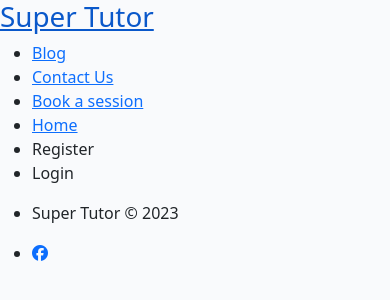
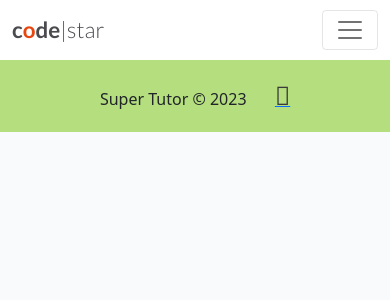
Before and after one commit to dhrutibhudia97/Super-Tutors, a Django app: template templates/base.html in a window 390 px wide. Shown: the top 300 px of the page. Run offline with Django 3.2, Linux system fonts and the light colour scheme; the template is opened without the code that fills it, so the values that code supplies are empty; some libraries are stand-ins or nearby versions.

Commit message:
Moved all html files to templates folder

```diff
--- a/assets/css/style.css
+++ b/assets/css/style.css
@@ -1,4 +1,4 @@
-body {
+/* body {
     font-family:lato, sans-serif;
     font-weight:300;
     color:#141414;
@@ -291,4 +291,4 @@ footer {
         left: 15px;
         animation: none;
 
-}
+} */
--- a/bookings/urls.py
+++ b/bookings/urls.py
@@ -3,5 +3,5 @@ from django.urls import path
 
 
 urlpatterns = [
-    path('blog.html', views.PostList.as_view(), name='blog')
+    path('theblog.html', views.PostList.as_view(), name='blog')
 ]
--- a/bookings/views.py
+++ b/bookings/views.py
@@ -7,5 +7,5 @@ from .models import Post
 class PostList(generic.ListView):
     model = Post
     queryset = Post.objects.filter(status=1).order_by('-created-on')
-    template_name = 'blog.html'
+    template_name = 'theblog.html'
     paginate_by = 8
--- a/bookingsessions/urls.py
+++ b/bookingsessions/urls.py
@@ -19,4 +19,5 @@ from django.urls import path, include
 urlpatterns = [
     path('admin/', admin.site.urls),
     path('summernote/', include('django_summernote.urls')),
+    path('theblog.html', include('theblog.urls'), name='theblog_urls'),
 ]
--- a/static/css/style.css
+++ b/static/css/style.css
@@ -1,8 +1,5 @@
-body {
-    background-color: #F9FAFC;
-}
-
 .brand {
+    font-family: Lato, sans-serif;
     font-size: 1.4rem;
     font-weight: 700;
     color: #4A4A4F;
@@ -139,3 +136,301 @@ body {
     background: transparent;
     border: none;
 }
+
+
+/*-----------Your own CSS ------------*?
+
+body {
+    font-family:lato, sans-serif;
+    font-weight:300;
+    color:#141414;
+    margin: 2px 10px;
+    padding: 2px 10px;
+}
+/* headings and logos */
+
+header {
+    top: 0;
+    display: inline-block;
+}
+
+h1, h2 {font-family:oswald, sans-serif;
+       text-transform:uppercase;
+       letter-spacing:2.5px;
+       color:#252525;
+}
+
+#logo {
+    float:left;
+    font-size:210%;
+    margin:20px 20px;
+    color: rgb(10, 47, 116);
+    font-weight: 700;
+}
+/* navigation links */
+
+
+#menu {
+    font-size:110%;
+    letter-spacing:2px;
+    background-color: rgb(87, 136, 94, 0.4);
+}
+#menu, #logo {
+    line-height:75px;
+}
+
+#menu > li {
+    float: right;
+    list-style-type:none;
+    margin-right:30px;
+}
+
+#menu a {
+    text-decoration: none;
+    color: inherit;
+}
+
+#menu a:hover {
+    border-bottom:1px solid #3a3a3a;
+}
+
+.active {
+    font-weight: 600;
+}
+
+
+
+/*Hero image */
+#hero-image {
+    height: 600px;
+    width:100%;
+    /*overflow: hidden; */
+    position: relative;
+    margin: auto;
+    background: url(../css/images/group-tuition.jpg) no-repeat center center;
+    background-size:cover;
+}
+
+
+/* Cover text box */
+#cover-text {
+    color:#000000;
+    font-size: 20px;
+    font-family: sans-serif;
+    text-align:center;
+    width: 600px;
+    height: 170px;
+    background-color: rgb(181, 223, 126, 0.6);
+    top: 40px;
+    right: 75px;
+    position: absolute;
+    /* Animates zoom effect on home page */
+    animation-name: hero-zoom;
+    animation-duration: 4s;
+    animation-fill-mode: forwards;
+  }
+  /* Creates the level of zoom for hero image 1 */
+  @keyframes hero-zoom {
+      from{
+          transform: scale(0.8);
+     }
+      to{
+          transform: scale(1.0);
+     }
+  }
+
+
+
+
+
+
+/* Sections  */
+.section-heading-uppercase {
+    text-align: center;
+
+}
+
+.services {
+    margin: auto;
+}
+
+
+.reviews {
+    background-color: rgb(255, 255, 255);
+    text-align: center;
+}
+
+.review-title {
+    font-weight: 500;
+}
+
+.review {
+    text-align: left;
+}
+
+#fernando {
+        background-image: url(images/fernando\ alonso.jpg);
+        height: 75px;
+        width:75px;
+        background-size: cover;
+        background-repeat: no-repeat;
+        float:left;
+}
+
+#lance {
+    background-image: url(images/lance-stroll.jpg);
+    height: 75px;
+    width:75px;
+    background-size: cover;
+    background-repeat: no-repeat;
+    float:left;
+}
+
+#susie {
+    background-image: url(images/susie-wolff.jpg);
+    height: 75px;
+    width:75px;
+    background-size: cover;
+    background-repeat: no-repeat;
+    float:left;
+}
+
+.gcse {
+    background-color: rgba(148, 233, 193, 0.74);
+}
+
+.alevel {
+    background-color: rgba(153, 186, 218, 0.842);
+}
+
+
+.contact {
+    background-color: rgb(204, 238, 203);
+
+}
+
+
+td {
+    text-align: right;
+}
+
+/* google maps   */
+div#map {min-height: 360px;}
+
+
+/*________Blog _______ */
+
+/* Blog Photo */
+
+.blog-text {
+    width: 450px;
+
+}
+
+#blogphotoone {
+    background-image: url(images/studying-girl.jpg);
+    height: 450px;
+    width:450px;
+    background-size: cover;
+    background-repeat: no-repeat;
+}
+
+
+
+
+
+
+/* Footer  */
+footer {
+    bottom: 0;
+    width: 100%;
+    background-color: rgb(181, 223, 126);
+    min-height: 65px;
+    margin: 0;
+}
+
+.social-network {
+    text-align: center;
+    margin: 10px 0px;
+    padding: 0;
+}
+
+.social-network > li {
+    display: inline-block;
+    padding: 0px 12px;
+    margin: 7px 0px;
+}
+
+.social-network > li > p {
+    margin: 0px 0px;
+}
+
+.social-network i {
+    font-size: 160%;
+    margin: 1%;
+    color:#3a3a3a;
+}
+
+
+
+
+/* ------------ Media Queries for screens smaller than 820px ----- */
+
+@media (max-width: 820px) {
+    #menu {
+        font-size:90%;
+        letter-spacing:1.6px;
+    }
+    #menu, #logo {
+        line-height:70px;
+    }
+
+    #menu > li {
+        margin-right:20px;
+    }
+
+    #cover-text {
+        font-size: 16px;
+        font-family: sans-serif;
+        align-self: center;
+        width: 550px;
+        height: 145px;
+        background-color: rgb(181, 223, 126, 0.6);
+        top: 18px;
+        align-items: center;
+        position:absolute;
+
+
+}
+
+
+}
+
+
+/* ------------ Media Queries for screens smaller than 685px ----- */
+
+@media (max-width: 685px) {
+    #logo {
+        font-size: 95%;
+        display: block;
+    }
+    #menu {
+        display: block;
+        text-align: right;
+    }
+    #menu, #logo {
+        line-height:55px;
+    }
+    #menu > li {
+        margin-right:10px;
+    }
+
+    #cover-text {
+        font-size: 14px;
+        width: 300px;
+        height: 190px;
+        top: 15px;
+        left: 15px;
+        animation: none;
+
+}
--- a/templates/base.html
+++ b/templates/base.html
@@ -4,39 +4,38 @@
 <html class="h-100">
 
 <head>
-    <meta charset="UTF-8">
-    <meta http-equiv="X-UA-Compatible" content="IE=edge">
-    <meta name="viewport" content="width=device-width, initial-scale=1.0">
-    <meta name="description" content="Looking for a science tutor in Wembley, London">
-    <meta name="keywords" content="science tutor, GCSE science, A-level science, wembley, london">
+    <title>Super Tutor</title>
 
-    <link rel="stylesheet" href="https://cdn.jsdelivr.net/npm/bootstrap@5.2.3/dist/css/bootstrap.min.css" type="text/css">
-    <script src="https://kit.fontawesome.com/1dcd83a48c.js" crossorigin="anonymous"></script>
+    <link rel="preconnect" href="https://fonts.gstatic.com">
+    <link href="https://fonts.googleapis.com/css2?family=Roboto:wght@300&display=swap" rel="stylesheet">
+    <link href="https://fonts.googleapis.com/css2?family=Lato:wght@300;700&display=swap" rel="stylesheet">
+    <link rel="stylesheet" href="https://cdnjs.cloudflare.com/ajax/libs/font-awesome/5.15.3/css/all.min.css">
+    <meta name="viewport" content="width=device-width, initial-scale=1" />
+    <link href="https://cdn.jsdelivr.net/npm/bootstrap@5.0.1/dist/css/bootstrap.min.css" rel="stylesheet"
+        integrity="sha384-+0n0xVW2eSR5OomGNYDnhzAbDsOXxcvSN1TPprVMTNDbiYZCxYbOOl7+AMvyTG2x" crossorigin="anonymous">
+    <script src="https://cdn.jsdelivr.net/npm/bootstrap@5.0.1/dist/js/bootstrap.bundle.min.js"
+        integrity="sha384-gtEjrD/SeCtmISkJkNUaaKMoLD0//ElJ19smozuHV6z3Iehds+3Ulb9Bn9Plx0x4" crossorigin="anonymous">
+    </script>
+    <link rel="stylesheet" href="{% static 'css/style.css' %}">
 
-    <link rel="stylesheet" href="{% static 'css/style.css' %}">
-    <title>Super Tutor</title>
 </head>
 
 <body class="d-flex flex-column h-100 main-bg">
 
+    <!-- Navigation -->
 
-    <header class="col-12">
-        <a href="index.html">
-            <h1 id="logo">Super Tutor</h1>
-        </a>
-        <nav>
-            <ul id="menu">
-                <li>
-                    <a href="blog.html" class="active">Blog</a>
-                </li>
-                <li>
-                    <a href="contact.html">Contact Us</a>
-                </li>
-                <li>
-                    <a href="booksession.html">Book a session</a>
-                </li>
-                <li>
-                    <a href="index.html">Home</a>
+    <nav class="navbar navbar-expand-lg navbar-light bg-white">
+        <div class="container-fluid">
+            <a class="navbar-brand" href="{% url 'home' %}"><span class="brand">c<span class="red-o">o</span>de<span
+                        class="thin">|star</span></span></span></a>
+            <button class="navbar-toggler" type="button" data-bs-toggle="collapse" data-bs-target="#navbarText"
+                aria-controls="navbarText" aria-expanded="false" aria-label="Toggle navigation">
+                <span class="navbar-toggler-icon"></span>
+            </button>
+            <div class="collapse navbar-collapse" id="navbarText">
+                <ul class="navbar-nav me-auto mb-2 mb-lg-0">
+                    <li class="nav-item">
+                        <a class="nav-link active" aria-current="page" href="{% url 'home' %}">Home</a>
                     </li>
                     {% if user.is_authenticated %}
                     <li class="nav-item">
@@ -51,9 +50,12 @@
                     </li>
                     {% endif %}
                 </ul>
+                <span class="navbar-text text-muted">
+                    adventures of a software developer
+                </span>
+            </div>
+        </div>
     </nav>
-    </header>
-
 
     <main class="flex-shrink-0 main-bg">
         {% block content %}
@@ -61,7 +63,7 @@
         {% endblock content %}
     </main>
 
-
+    <!-- Footer -->
     <footer>
         <ul class="social-network">
             <li><p>  Super Tutor © 2023  </p></li>
--- a/blog.html
+++ b/templates/blog.html
@@ -21,7 +21,7 @@
         <nav>
             <ul id="menu">
                 <li>
-                    <a href="blog.html" class="active">Blog</a>
+                    <a href="theblog.html" class="active">Blog</a>
                 </li>
                 <li>
                     <a href="contact.html">Contact Us</a>
--- a/booksession.html
+++ b/templates/booksession.html
@@ -1,4 +1,4 @@
-<!DOCTYPE html>
+<!-- <!DOCTYPE html>
 <html lang="en">
 <head>
     <meta charset="UTF-8">
@@ -21,7 +21,7 @@
         <nav>
             <ul id="menu">
                 <li>
-                    <a href="blog.html">Blog</a>
+                    <a href="theblog.html">Blog</a>
                 </li>
                 <li>
                     <a href="contact.html">Contact Us</a>
@@ -46,4 +46,4 @@
 
 
 </body>
-</html>
+</html> -->
--- a/index.html
+++ b/templates/index.html
@@ -21,7 +21,7 @@
         <nav>
             <ul id="menu">
                 <li>
-                    <a href="blog.html">Blog</a>
+                    <a href="theblog.html">Blog</a>
                 </li>
                 <li>
                     <a href="contact.html">Contact Us</a>
```
Also changed, not shown: templates/contact.html (renamed from contact.html, +5 -5 lines). Lines whose indentation alone changed are shown as unchanged.
